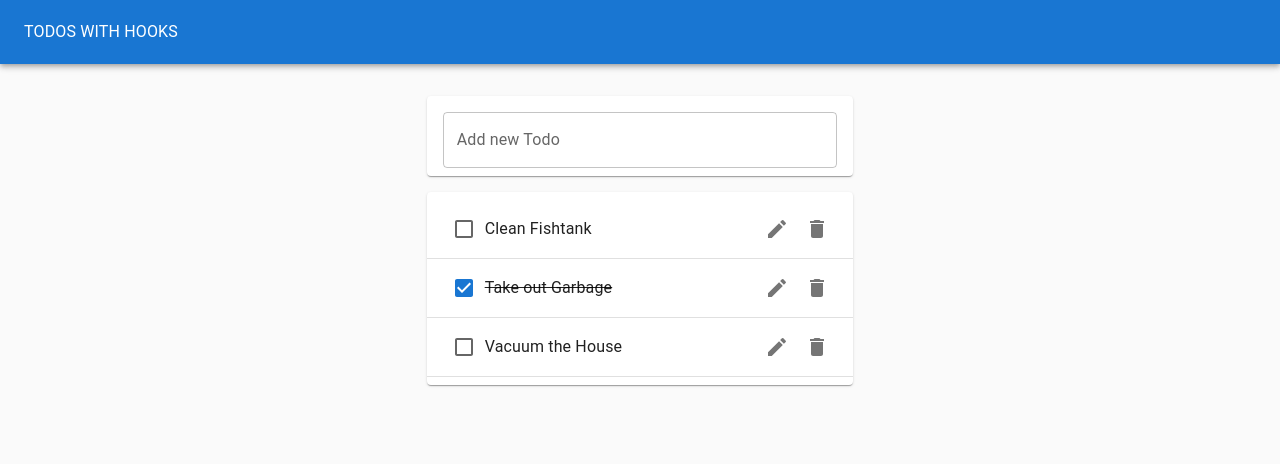
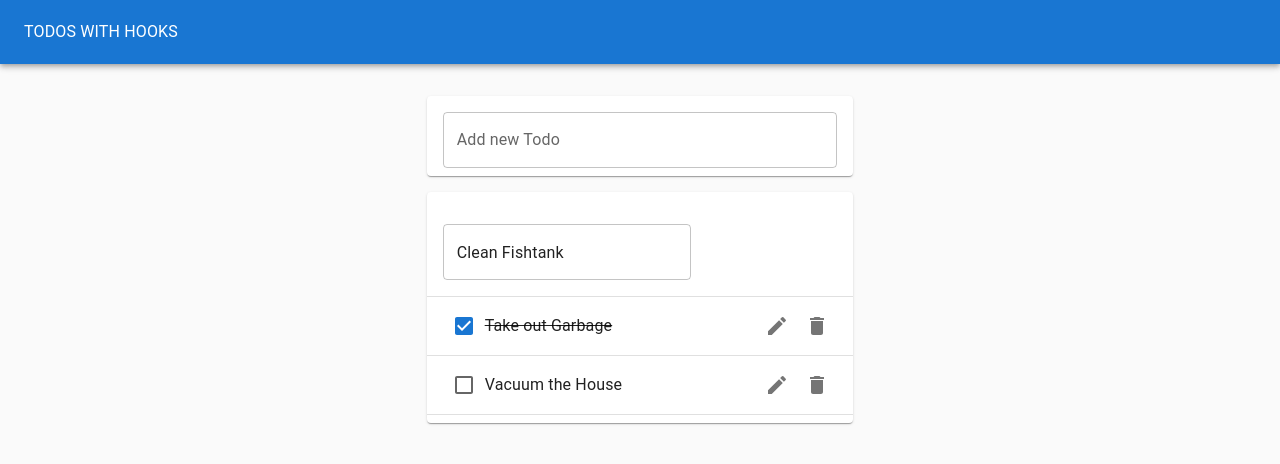
Before and after one commit to klukreativ/hooks-project, a React (Create React App) app: page / in a window 1280 px wide. Both pictures are taken after a click on the button 777 px from the left and 229 px from the top of the page. Shown: the top 464 px of the page. Built offline with nearby package versions, Linux system fonts and the light colour scheme.

Commit message:
added edit todo function

```diff
--- /dev/null
+++ b/src/EditTodoForm.js
@@ -0,0 +1,23 @@
+import { TextField } from '@mui/material';
+import useInputState from './hooks/useInputState';
+
+export default function EditTodoForm({ id, task, editTodo, toggleEditForm }) {
+    const [value, handleChange, reset] = useInputState(task);
+    return (
+        // when form is submitted, we prevent refreshing the page, call the editTodo function, then clear the form
+        <form onSubmit={e => {
+            e.preventDefault();
+            editTodo(id, value);
+            reset();
+            toggleEditForm();
+        }}>
+            <TextField
+                margin='normal'
+                value={value}
+                onChange={handleChange}
+                fullWidth
+            />
+        </form>
+    )
+
+}
--- a/src/Todo.js
+++ b/src/Todo.js
@@ -1,21 +1,32 @@
 import { Checkbox, IconButton, ListItem, ListItemText, ListItemSecondaryAction } from '@mui/material';
 import { Edit, Delete } from '@mui/icons-material';
+import useToggleState from './hooks/useToggleState';
+import EditTodoForm from './EditTodoForm';
 
-export default function Todo({ task, completed, removeTodo, toggleTodo, id }) {
+export default function Todo({ id, task, completed, removeTodo, toggleTodo, editTodo }) {
+    // initializing
+    const [isEditing, toggle] = useToggleState();
     return (
         <ListItem>
+            {isEditing ? (
+                <EditTodoForm id={id} editTodo={editTodo} task={task} toggleEditForm={toggle} />
+            ) : (
+                <>
                     <Checkbox checked={completed} tabIndex={-1} onClick={() => toggleTodo(id)} />
-            <ListItemText style={{textDecoration: completed ? "line-through": "none"}}>
+                    <ListItemText style={{ textDecoration: completed ? "line-through" : "none" }}>
                         {task}
                     </ListItemText>
                     <ListItemSecondaryAction>
-                <IconButton aria-label="Edit">
+                        <IconButton aria-label="Edit" onClick={() => toggle()}>
                             <Edit />
                         </IconButton>
                         <IconButton aria-label="Delete" onClick={() => removeTodo(id)}>
                             <Delete />
                         </IconButton>
                     </ListItemSecondaryAction>
-        </ListItem>
+                </>
             )
             }
+        </ListItem >
+    )
+}
--- a/src/TodoApp.js
+++ b/src/TodoApp.js
@@ -12,17 +12,28 @@ export default function TodoApp() {
         { id: 3, task: 'Vacuum the House', completed: false }
     ];
     const [todos, setTodos] = useState(initialTodos);
+
+    // copies Todo array, appends a new Todo to end with completed false and a randomly generated unique id
     const addTodo = newTodoText => {
         setTodos([...todos, { id: uuid(), task: newTodoText, completed: false }]);
     }
 
+    // accepts an id, creates a duplicate array including all todos except the one matching the given id, then updates the original array with the duplicate
     const removeTodo = todoId => {
         const updatedTodos = todos.filter(todo => todo.id !== todoId);
         setTodos(updatedTodos);
     }
 
+    // accepts an id, creates a duplicate array of all todos, except id that matches, which changes its completed status to opposite (boolean value) then updates original array with the duplicate
     const toggleTodo = todoId => {
-        const updatedTodos = todos.map(todo => todo.id === todoId ? {...todo, completed: !todo.completed} : todo);
+        const updatedTodos = todos.map(todo => todo.id === todoId ? { ...todo, completed: !todo.completed } : todo);
+        setTodos(updatedTodos);
+    }
+
+    // function accepts a todoId and the newTask to update
+    // filters through todos array creates a duplicate array, but when finds a match w/todoid it copies that toDo but assigns the new task to it's task, else it passes the unchanged todo
+    const editTodo = (todoId, newTask) => {
+        const updatedTodos = todos.map(todo => todo.id === todoId ? { ...todo, task: newTask } : todo);
         setTodos(updatedTodos);
     }
 
@@ -42,7 +53,12 @@ export default function TodoApp() {
             <Grid container justifyContent='center' style={{ marginTop: '1rem' }}>
                 <Grid item xs={11} md={8} lg={4}>
                     <TodoForm addTodo={addTodo} />
-                    <TodoList todos={todos} removeTodo={removeTodo} toggleTodo={toggleTodo} />
+                    <TodoList
+                        todos={todos}
+                        removeTodo={removeTodo}
+                        toggleTodo={toggleTodo}
+                        editTodo={editTodo}
+                    />
                 </Grid>
             </Grid>
         </Paper>
--- a/src/TodoList.js
+++ b/src/TodoList.js
@@ -1,14 +1,22 @@
 import { Paper, List, Divider } from '@mui/material';
 import Todo from './Todo';
 
-export default function TodoList({todos, removeTodo, toggleTodo}) {
+export default function TodoList({ todos, removeTodo, editTodo, toggleTodo }) {
     return (
         <Paper>
             <List>
                 {todos.map(todo => (
                     // the <> & </> are JSX fragments to allow adjacent JSX elements
                     <>
-                        <Todo task={todo.task} key={todo.item} completed={todo.completed} removeTodo={removeTodo} id={todo.id} toggleTodo={toggleTodo} />
+                        <Todo
+                            id={todo.id}
+                            key={todo.item}
+                            task={todo.task}
+                            completed={todo.completed}
+                            removeTodo={removeTodo}
+                            toggleTodo={toggleTodo}
+                            editTodo={editTodo}
+                        />
                         <Divider />
                     </>
                 ))}
--- /dev/null
+++ b/src/hooks/useToggleState.js
@@ -0,0 +1,11 @@
+import { useState } from 'react';
+
+export default function useToggleState(initialVal = false) {
+    // call useState, 'reserve piece of state'
+    const [state, setState] = useState(initialVal);
+    const toggle = () => {
+        setState(!state);
+    };
+    // return piece of state AND a function to toggle it
+    return [state, toggle]
+}
```
Lines whose indentation alone changed are shown as unchanged.
